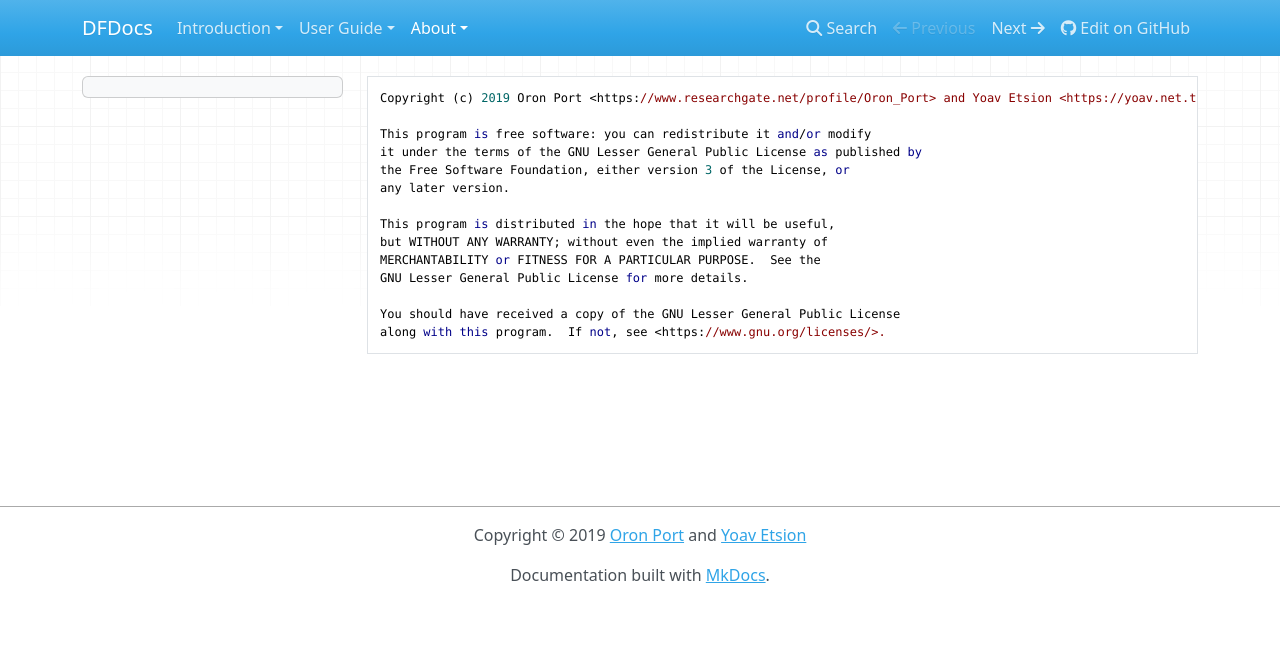
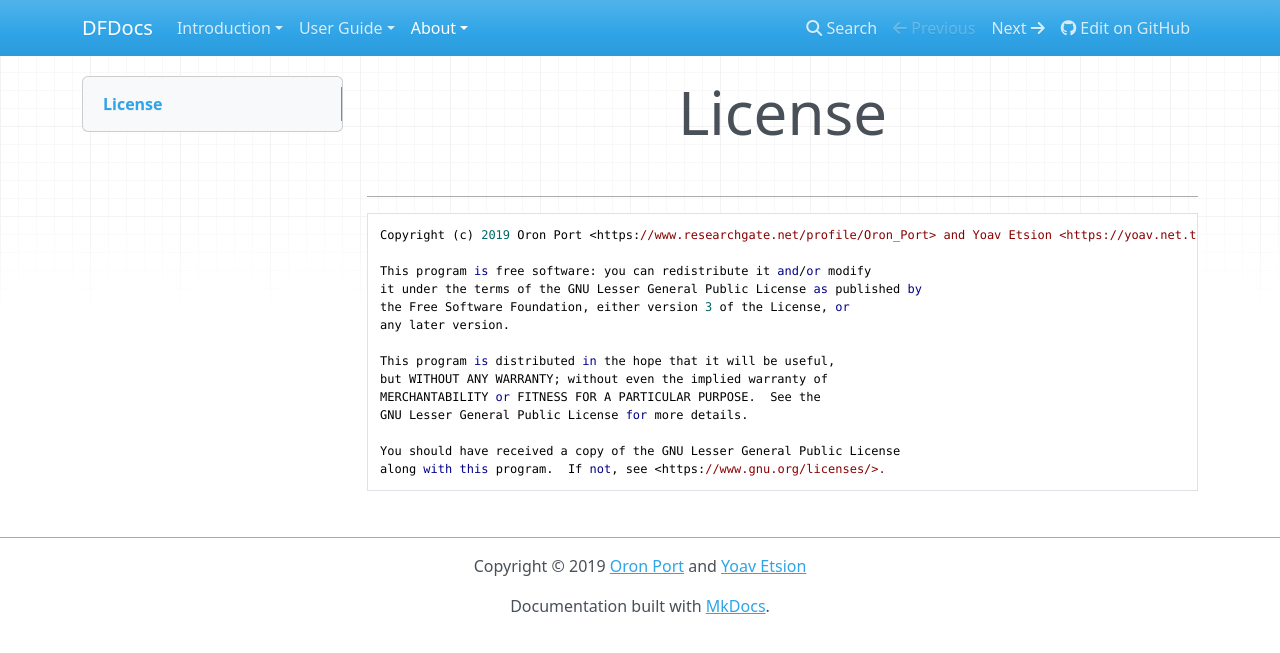
Before and after one commit to DFiantHDL/DFHDL, an MkDocs documentation site: the page built from doc/official/docs/about/LICENSE.md, in a window 1280 px wide. Shown: the top 653 px of the page. Built offline with MkDocs 1.6.1, drawn with Linux system fonts in a browser that asks for light colours; nearby versions of some CDN libraries.

Commit message:
License header

```diff
--- a/doc/official/docs/about/LICENSE.md
+++ b/doc/official/docs/about/LICENSE.md
@@ -1,3 +1,9 @@
+# License
+
+&nbsp;
+
+---
+
     Copyright (c) 2019 Oron Port <https://www.researchgate.net/profile/Oron_Port> and Yoav Etsion <https://yoav.net.technion.ac.il>
 
     This program is free software: you can redistribute it and/or modify
```
